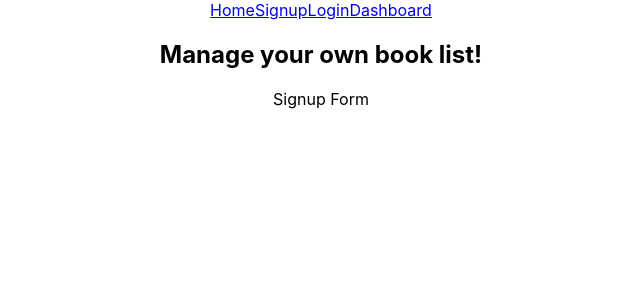
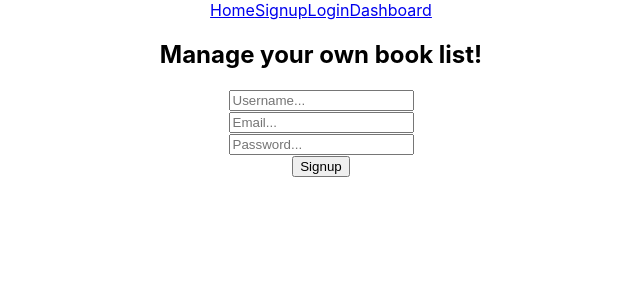
Before and after one commit to elis-11/login, a React (Create React App) app: page /signup in a window 1280 px wide. Shown: the top 300 px of the page, without its empty margins (319-959 px from the left). Built offline with nearby package versions, Linux system fonts and the light colour scheme.

Commit message:
Ligin - version -1 NW

```diff
--- a/src/App.js
+++ b/src/App.js
@@ -1,5 +1,8 @@
 import { NavLink, Route, Routes } from "react-router-dom";
 import "./App.scss";
+import { Dashboard } from "./components/dashboard/Dashboard";
+import { Login } from "./components/login/Login";
+import { Signup } from "./components/signup/Signup";
 
 function App() {
   return (
@@ -14,13 +17,10 @@ function App() {
         <h2>Manage your own book list!</h2>
         <Routes>
           <Route path="/" element={<div>HomePage</div>}></Route>
-          <Route path="/signup" element={<div>Signup Form</div>}></Route>
-          <Route path="/login" element={<div>Login Form</div>}></Route>
-          <Route path="/dashboard" element={<div>Dashboard</div>}></Route>
-          {/* <Route path="/" element={<Home />} />
-              <Route path="signup" element={<Signup />} />
-              <Route path="login" element={<Login />} />
-              <Route path="dashboard" element={<Dashboard />} /> */}
+          <Route path="signup" element={<Signup />} />
+          <Route path="login" element={<Login />} />
+          <Route path="dashboard" element={<Dashboard />} />
+          {/* <Route path="/signup" element={<div>Si gnup Form</div>}></Route> */}
           {/* <Route path="dashboard/*" element={<Dashboard />} /> */}
         </Routes>
       </header>
--- /dev/null
+++ b/src/components/dashboard/Dashboard.jsx
@@ -0,0 +1,9 @@
+import React from 'react'
+
+export const Dashboard = () => {
+  return (
+    <div className="dashboard">
+    <h2>Your private area. Enjoy!</h2>
+    <p>Your books will get listed here... next monday! Stay tuned, Eliza!</p>
+  </div>  )
+}
--- /dev/null
+++ b/src/components/login/Login.jsx
@@ -0,0 +1,64 @@
+import { useRef, useState } from "react";
+import { useNavigate } from "react-router-dom";
+
+export const Login = () => {
+  const [errors, setErrors] = useState("");
+
+//   const nameRef= useRef();
+  const emailRef = useRef();
+  const pwRef = useRef();
+
+  const navigate = useNavigate();
+
+  const onLoginSubmit = async (e) => {
+    e.preventDefault();
+    console.log("Submited");
+
+    const userLogin = {
+      email: emailRef.current.value,
+      password: pwRef.current.value,
+    };
+    console.log(userLogin);
+
+    const response = await fetch(
+    //   `${process.env.REACT_APP_API_URL}/users/login`,
+      `${process.env.REACT_APP_API_URL}/users/login`,
+      {
+        method: "POST",
+        body: JSON.stringify(userLogin),
+        headers: {
+          "Connect-Type": "application/json",
+        },
+        // credentials: "include",
+      }
+    );
+
+    const result = await response.json();
+
+    if (response.status !== 200) {
+      return setErrors(result.error);
+    }
+
+    console.log(result);
+    setErrors("");
+
+    navigate("/dashboard", { replace: true });
+  };
+
+  return (
+    <form onSubmit={onLoginSubmit}>
+      <div>
+        <input type="text" ref={emailRef} placeholder="Email..." />
+      </div>
+      <div>
+        <input type="password" ref={pwRef} placeholder="Password..." />
+      </div>
+      <div>
+        <button type="submit">Login</button>
+      </div>
+      <div className="errors" style={{ color: "red", fontWeight: "bold" }}>
+        {errors}
+      </div>
+    </form>
+  );
+};
--- /dev/null
+++ b/src/components/signup/Signup.jsx
@@ -0,0 +1,54 @@
+import { useRef } from "react";
+
+// console.log(process.env.REACT_APP_API_URL);
+
+export const Signup = () => {
+
+  const nameRef = useRef();
+  const emailRef = useRef();
+  const pwRef = useRef();
+
+  const onSignupSubmit = async (e) => {
+    e.preventDefault();
+
+    console.log("Submited");
+
+    const userSignup = {
+      name: nameRef.current.value,
+      email: emailRef.current.value,
+      password: pwRef.current.value,
+    };
+    console.log(userSignup);
+
+    // const response = await fetch(`${process.env.REACT_APP_API_URL }/users`, {
+    const response = await fetch(`${process.env.REACT_APP_API_URL }/users`, {
+      method: "POST",
+      body: JSON.stringify(userSignup),
+      headers: {
+        "Connect-Type": "application/json",
+      },
+    //   credentials: "include",
+    });
+
+    const userNewApi = await response.json();
+
+    console.log(userNewApi);
+  };
+
+  return (
+    <form onSubmit={onSignupSubmit}>
+      <div>
+        <input type="text" ref={nameRef} placeholder="Username..." />
+      </div>
+      <div>
+        <input type="text" ref={emailRef} placeholder="Email..." />
+      </div>
+      <div>
+        <input type="text" ref={pwRef} placeholder="Password..." />
+      </div>
+      <div>
+        <button type="submit">Signup</button>
+      </div>
+    </form>
+  );
+};
```
